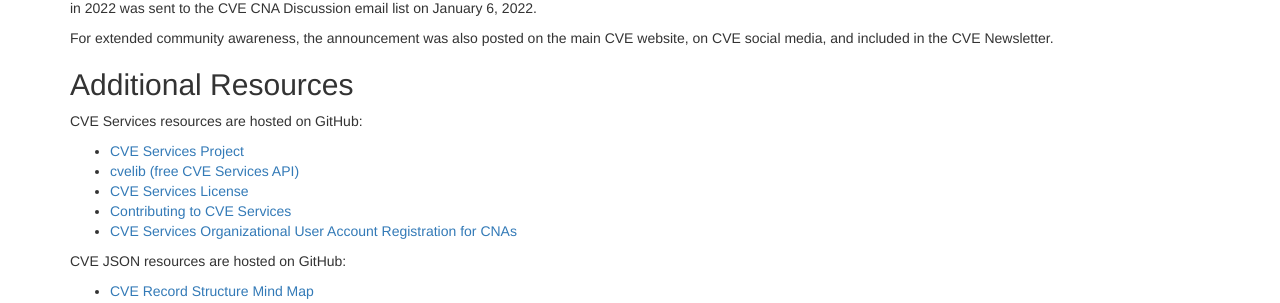
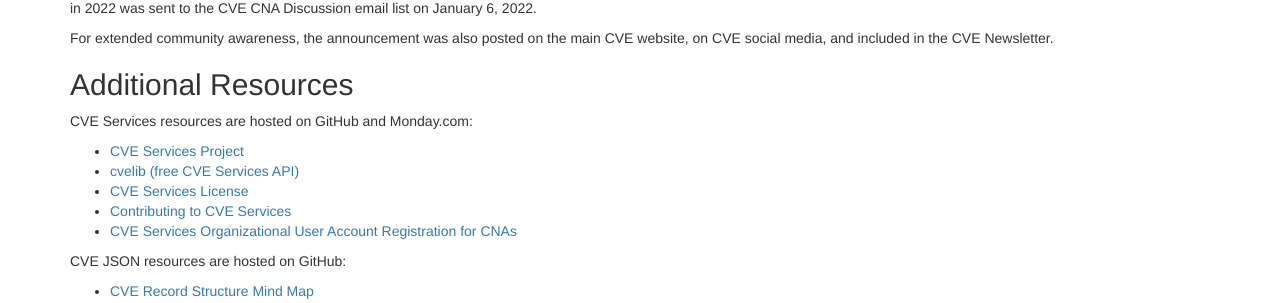
Before and after one commit to CVEProject/cveproject.github.io, a Jekyll site: the page built from automation-transition.md, in a window 1280 px wide and 900 px high, scrolled down 1790 px. Shown: the part 279-582 px from the top of the window. Built offline with Jekyll 4.4.1, drawn with Linux system fonts in a browser that asks for light colours; nearby versions of some CDN libraries.

Commit message:
Update automation-transition.md

```diff
--- a/automation-transition.md
+++ b/automation-transition.md
@@ -109,7 +109,7 @@ For extended community awareness, the announcement was also posted on the main C
 
 ## Additional Resources
 
-CVE Services resources are hosted on GitHub:
+CVE Services resources are hosted on GitHub and Monday.com:
 * [CVE Services Project](https://github.com/CVEProject/cve-services#project)
 * [cvelib (free CVE Services API)](https://github.com/RedHatProductSecurity/cvelib)
 * [CVE Services License](https://github.com/CVEProject/cve-services/blob/dev/LICENSE)
```
